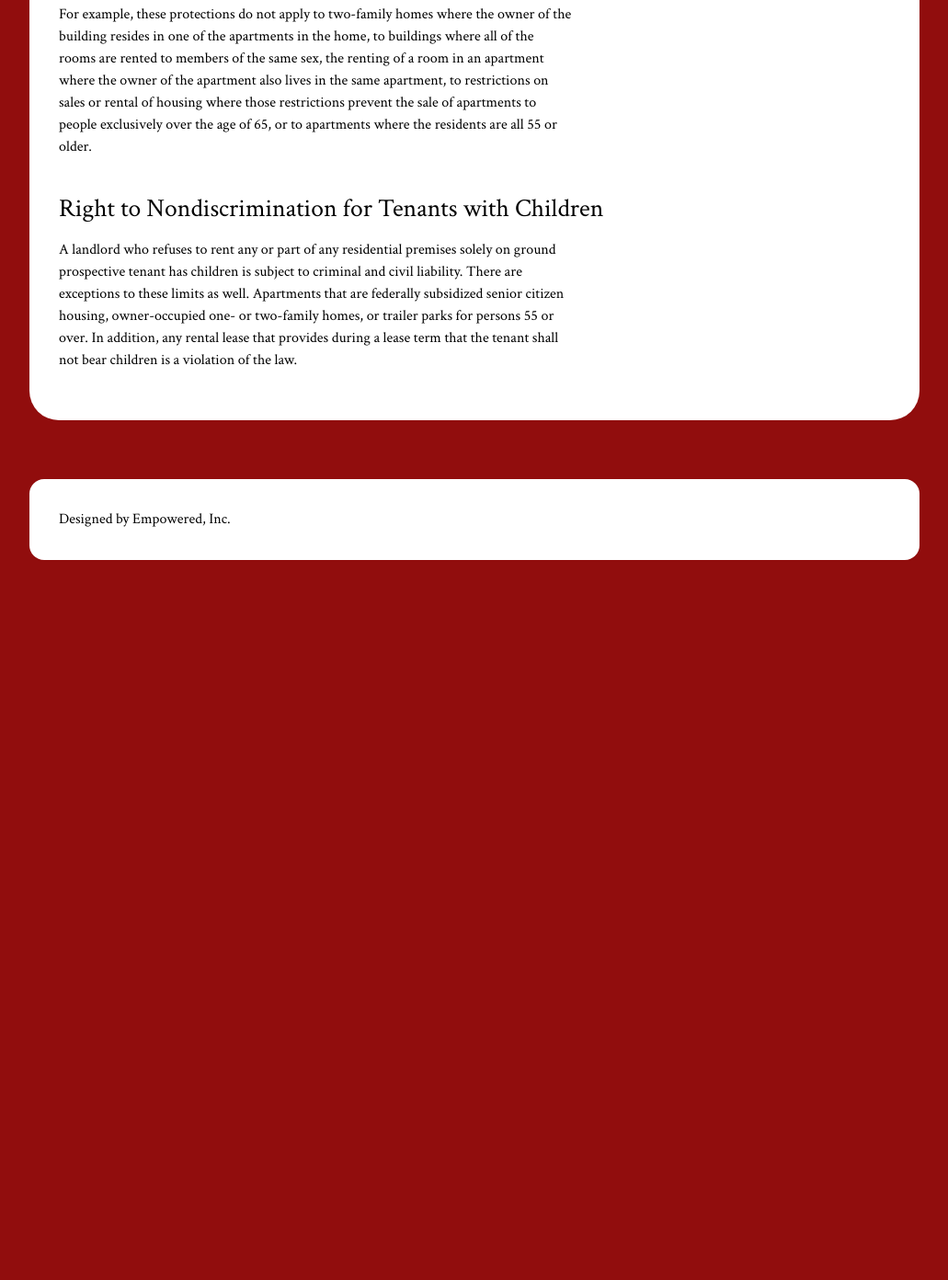
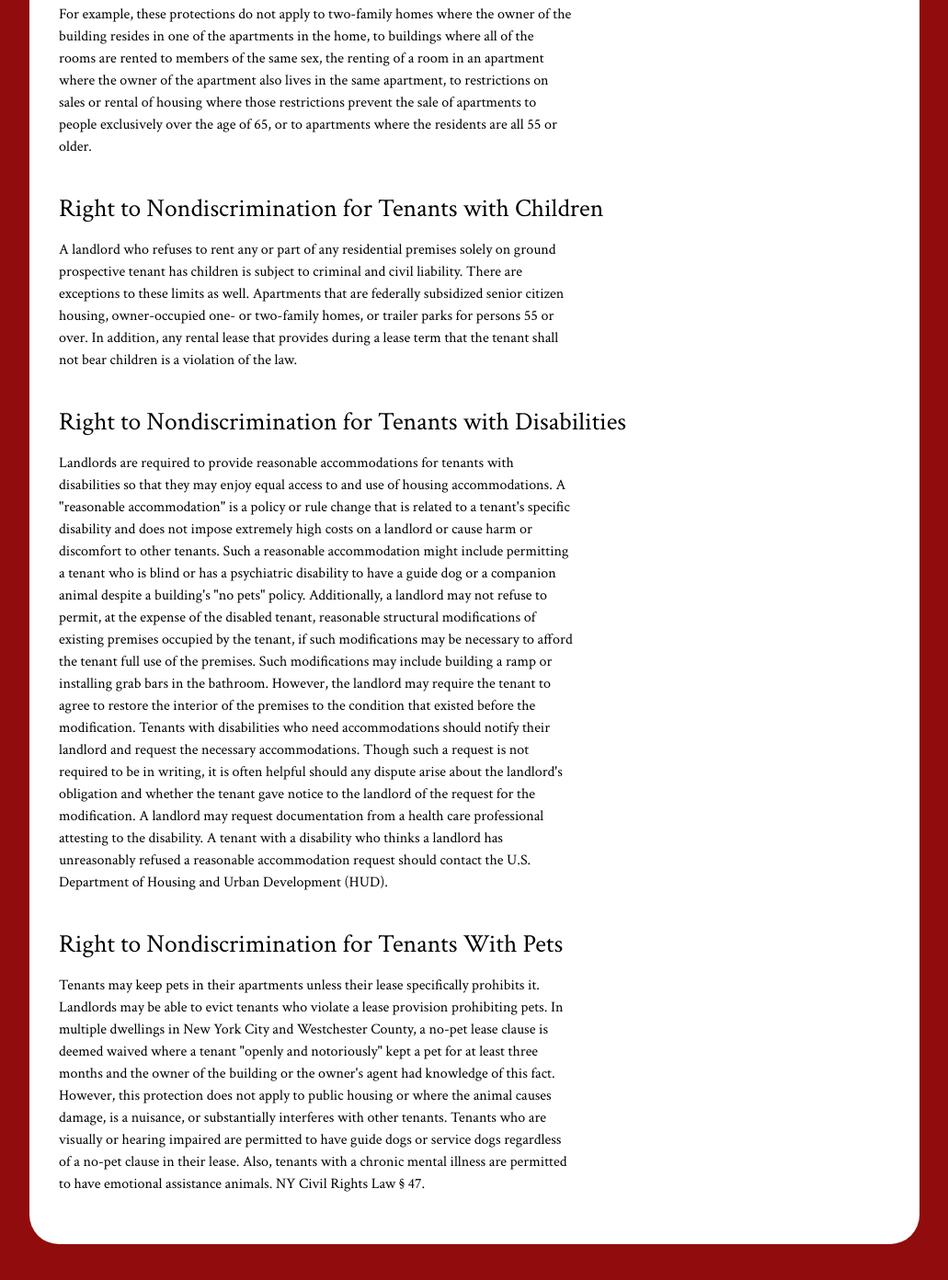
Before and after one commit to iinf362/team2, a Jekyll site: the page built from leases/index.html, in a window 1280 px wide and 1400 px high, scrolled down 787 px. Shown: the top 1392 px of the window at 92% size, without its empty margins (124-1155 px from the left). Built offline with Jekyll 4.4.1, drawn with Linux system fonts in a browser that asks for light colours; before the commit the page ends 1417 px from its top, so only the background shows below that.

Commit message:
a few more to leases

```diff
--- a/leases/index.html
+++ b/leases/index.html
@@ -11,3 +11,15 @@ When a tenant is looking for an apartment to rent, a potential landlord cannot r
 <p>
 <h2>Right to Nondiscrimination for Tenants with Children</h2>
 <p>A landlord who refuses to rent any or part of any residential premises solely on ground prospective tenant has children is subject to criminal and civil liability. There are exceptions to these limits as well. Apartments that are federally subsidized senior citizen housing, owner-occupied one- or two-family homes, or trailer parks for persons 55 or over. In addition, any rental lease that provides during a lease term that the tenant shall not bear children is a violation of the law.</p>
+<h2>Right to Nondiscrimination for Tenants with Disabilities</h2>
+<p>Landlords are required to provide reasonable accommodations for tenants with disabilities so that they may enjoy equal access to and use of housing accommodations. A "reasonable accommodation" is a policy or rule change that is related to a tenant's specific disability and does not impose extremely high costs on a landlord or cause harm or discomfort to other tenants. Such a reasonable accommodation might include permitting a tenant who is blind or has a psychiatric disability to have a guide dog or a companion animal despite a building's "no pets" policy.
+
+Additionally, a landlord may not refuse to permit, at the expense of the disabled tenant, reasonable structural modifications of existing premises occupied by the tenant, if such modifications may be necessary to afford the tenant full use of the premises. Such modifications may include building a ramp or installing grab bars in the bathroom. However, the landlord may require the tenant to agree to restore the interior of the premises to the condition that existed before the modification.
+
+Tenants with disabilities who need accommodations should notify their landlord and request the necessary accommodations. Though such a request is not required to be in writing, it is often helpful should any dispute arise about the landlord's obligation and whether the tenant gave notice to the landlord of the request for the modification. A landlord may request documentation from a health care professional attesting to the disability. A tenant with a disability who thinks a landlord has unreasonably refused a reasonable accommodation request should contact the U.S. Department of Housing and Urban Development (HUD).
+</p>
+<h2>Right to Nondiscrimination for Tenants With Pets</h2>
+<p>Tenants may keep pets in their apartments unless their lease specifically prohibits it. Landlords may be able to evict tenants who violate a lease provision prohibiting pets. In multiple dwellings in New York City and Westchester County, a no-pet lease clause is deemed waived where a tenant "openly and notoriously" kept a pet for at least three months and the owner of the building or the owner's agent had knowledge of this fact. However, this protection does not apply to public housing or where the animal causes damage, is a nuisance, or substantially interferes with other tenants.
+
+Tenants who are visually or hearing impaired are permitted to have guide dogs or service dogs regardless of a no-pet clause in their lease. Also, tenants with a chronic mental illness are permitted to have emotional assistance animals. NY Civil Rights Law § 47.
+</p>
```
